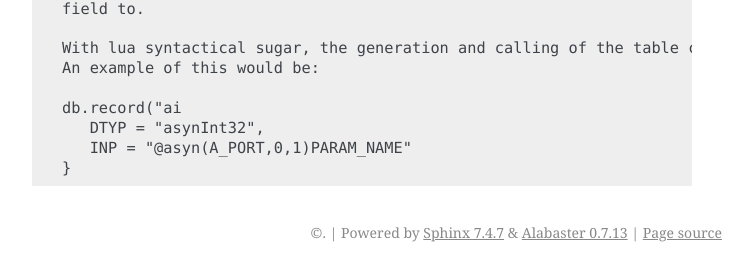
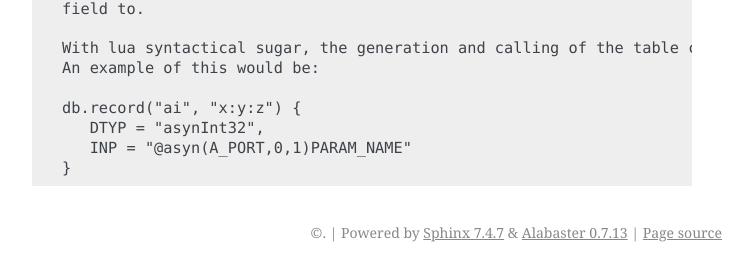
Before and after one commit to epics-modules/lua, a Sphinx documentation site: the page built from docs/database-library.rst, in a window 1280 px wide. Shown: the part 2013-2282 px from the top of the page, without its empty margins (388-1141 px from the left). Built offline with Sphinx 7.4.7, drawn with Linux system fonts in a browser that asks for light colours; some of the changed text lies outside the part shown.

Commit message:
accidentally deleted part of a line

```diff
--- a/docs/database-library.rst
+++ b/docs/database-library.rst
@@ -94,7 +94,7 @@ instances of the dbentry class will be used, created with the aforementioned db.
    With lua syntactical sugar, the generation and calling of the table can be combined.
    An example of this would be:
 
-   db.record("ai
+   db.record("ai", "x:y:z") {
       DTYP = "asynInt32",
       INP = "@asyn(A_PORT,0,1)PARAM_NAME"
    }
```
